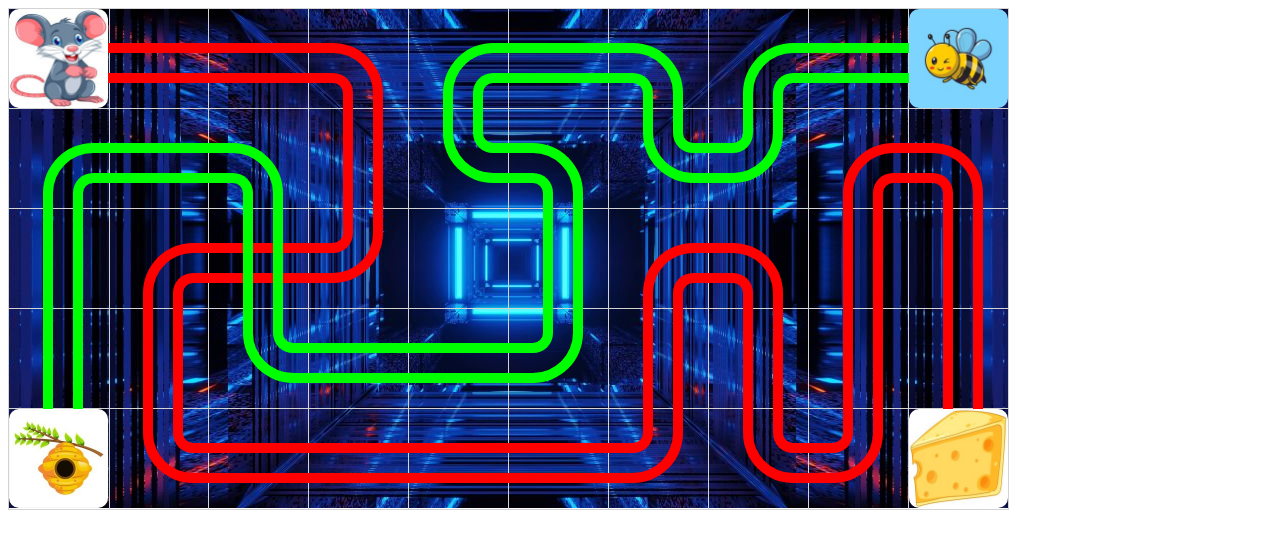
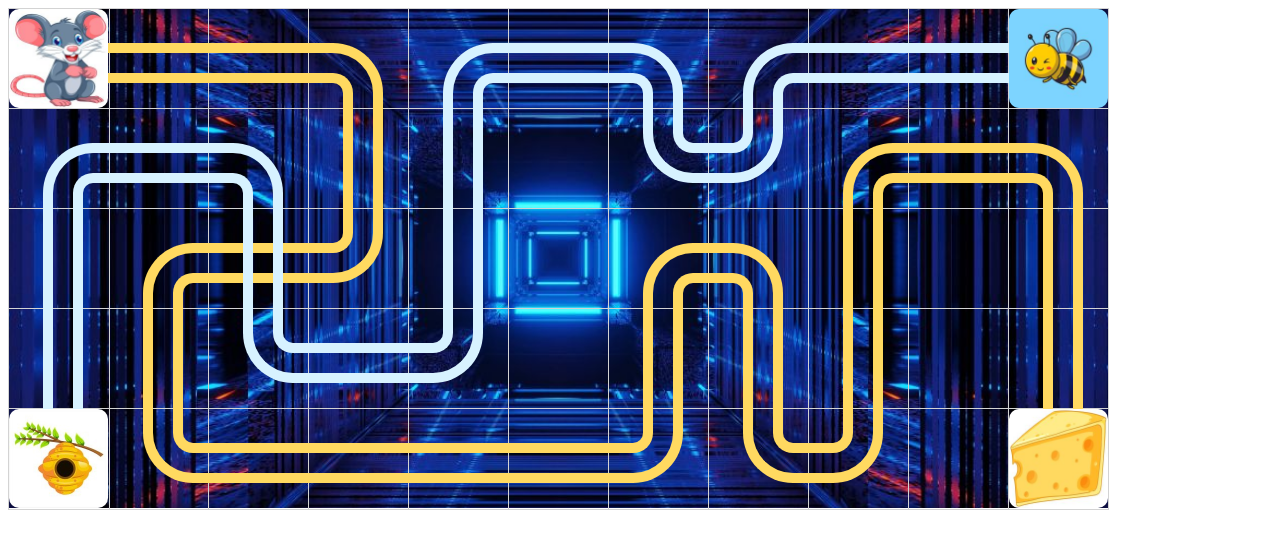
Before and after one commit to epanikas/cell-route-drawing, a React app: page / in a window 1280 px wide. Shown: the top 548 px of the page. Built offline with nearby package versions, Linux system fonts and the light colour scheme; a web font is replaced by a local one.

Commit message:
new cover image: changed colors and layout

```diff
--- a/src/view/cell-route-view.tsx
+++ b/src/view/cell-route-view.tsx
@@ -1,4 +1,4 @@
-import React, {JSX} from "react";
+import React, {CSSProperties, JSX} from "react";
 import {BoxSize} from "../data/box-size";
 import {Grid} from "./components/grid";
 import {RouteWire} from "./components/route-wire";
@@ -26,8 +26,8 @@ const route1: CellRoute = new CellRoute([
     new LayoutPosition(7, 4),
     new LayoutPosition(8, 4),
     new LayoutPosition(8, 1),
-    new LayoutPosition(9, 1),
-    new LayoutPosition(9, 4),
+    new LayoutPosition(10, 1),
+    new LayoutPosition(10, 4),
 ]);
 
 const route2: CellRoute = new CellRoute([
@@ -35,15 +35,15 @@ const route2: CellRoute = new CellRoute([
     new LayoutPosition(0, 1),
     new LayoutPosition(2, 1),
     new LayoutPosition(2, 3),
-    new LayoutPosition(5, 3),
-    new LayoutPosition(5, 1),
-    new LayoutPosition(4, 1),
+    new LayoutPosition(4, 3),
     new LayoutPosition(4, 0),
+    // new LayoutPosition(4, 1),
+    // new LayoutPosition(4, 0),
     new LayoutPosition(6, 0),
     new LayoutPosition(6, 1),
     new LayoutPosition(7, 1),
     new LayoutPosition(7, 0),
-    new LayoutPosition(9, 0),
+    new LayoutPosition(10, 0),
 ]);
 
 
@@ -53,24 +53,41 @@ export class CellRouteView extends React.Component<CellRouteViewProps> {
 
     override render(): JSX.Element {
 
-        const layoutSizeX: number = 10;
+        const layoutSizeX: number = 11;
         const layoutSizeY: number = 5;
 
         const { cellSize } = this.props;
 
+        const containerCss: CSSProperties = {} as CSSProperties;
+        containerCss.width = cellSize.sizeX * layoutSizeX;
+        containerCss.height = cellSize.sizeY * layoutSizeY;
+        containerCss.position = 'relative';
+
+        const backgroundCss: CSSProperties = {} as CSSProperties;
+        backgroundCss.position = "absolute";
+        backgroundCss.top = "0";
+        backgroundCss.left = "0";
+        backgroundCss.width = "100%";
+        backgroundCss.height = "100%";
+        backgroundCss.backgroundImage = "url(/static/images/avatar/abstract-science-fiction-futuristic-space-with-blue-neon-lights.jpg)";
+        backgroundCss.backgroundRepeat = "no-repeat";
+        backgroundCss.backgroundSize = "cover";
+        backgroundCss.backgroundPosition = "center";
+        // backgroundCss.opacity = "0.8";
 
         return (
             <div>
-                <div style={{width: cellSize.sizeX * layoutSizeX, height: cellSize.sizeY * layoutSizeY, position: 'relative', backgroundImage: "url(/static/images/avatar/abstract-science-fiction-futuristic-space-with-blue-neon-lights.jpg)"}}>
+                <div style={containerCss}>
+                    <div style={backgroundCss} />
                     <Grid layoutSizeX={layoutSizeX} layoutSizeY={layoutSizeY} cellSize={cellSize} />
                     {/*<RouteWire cellSize={cellSize} route={route1} color={"#ff7f7f"} lineWidth={30} radius={30} borderWidth={6}/>*/}
                     {/*<RouteWire cellSize={cellSize} route={route2} color={"#7fff7f"} lineWidth={30} radius={30} borderWidth={6}/>*/}
-                    <RouteWire cellSize={cellSize} route={route1} color={"rgba(255, 0, 0, 1)"} lineWidth={30} radius={30} borderWidth={10}/>
-                    <RouteWire cellSize={cellSize} route={route2} color={"rgba(0, 255, 0, 1)"} lineWidth={30} radius={30} borderWidth={10}/>
+                    <RouteWire cellSize={cellSize} route={route1} color={"rgba(255, 217, 96, 1)"} lineWidth={30} radius={30} borderWidth={10}/>
+                    <RouteWire cellSize={cellSize} route={route2} color={"rgba(215, 242, 255, 1)"} lineWidth={30} radius={30} borderWidth={10}/>
                     <GridCard gridPos={new LayoutPosition(0, 0)} cellSize={cellSize} imagePath={"avatar/mouse-square1.jpg"} />
-                    <GridCard gridPos={new LayoutPosition(9, 4)} cellSize={cellSize} imagePath={"avatar/cheese-square1.jpg"}/>
+                    <GridCard gridPos={new LayoutPosition(10, 4)} cellSize={cellSize} imagePath={"avatar/cheese-square1.jpg"}/>
                     <GridCard gridPos={new LayoutPosition(0, 4)} cellSize={cellSize} imagePath={"avatar/honey-square1.jpg"}/>
-                    <GridCard gridPos={new LayoutPosition(9, 0)} cellSize={cellSize} imagePath={"avatar/bee-square1.jpg"}/>
+                    <GridCard gridPos={new LayoutPosition(10, 0)} cellSize={cellSize} imagePath={"avatar/bee-square1.jpg"}/>
                 </div>
             </div>
         );
```
